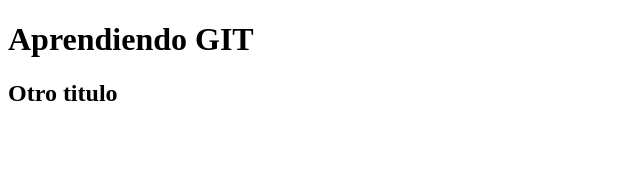
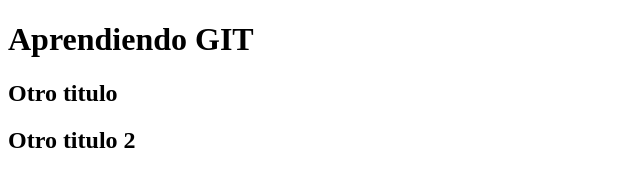
Before and after one commit to IanGonzalezTDF/GitHubPractica, a plain HTML site: page GitHubPractica/index.html in a window 1280 px wide. Shown: the whole page, without its empty margins (0-640 px from the left). Drawn offline with Linux system fonts and the light colour scheme.

Commit message:
Otro titulo2

```diff
--- a/GitHubPractica/index.html
+++ b/GitHubPractica/index.html
@@ -9,5 +9,6 @@
 <body>
     <h1>Aprendiendo GIT</h1>
     <h2>Otro titulo</h2>
+    <h2>Otro titulo 2 </h2>
 </body>
 </html>
```
